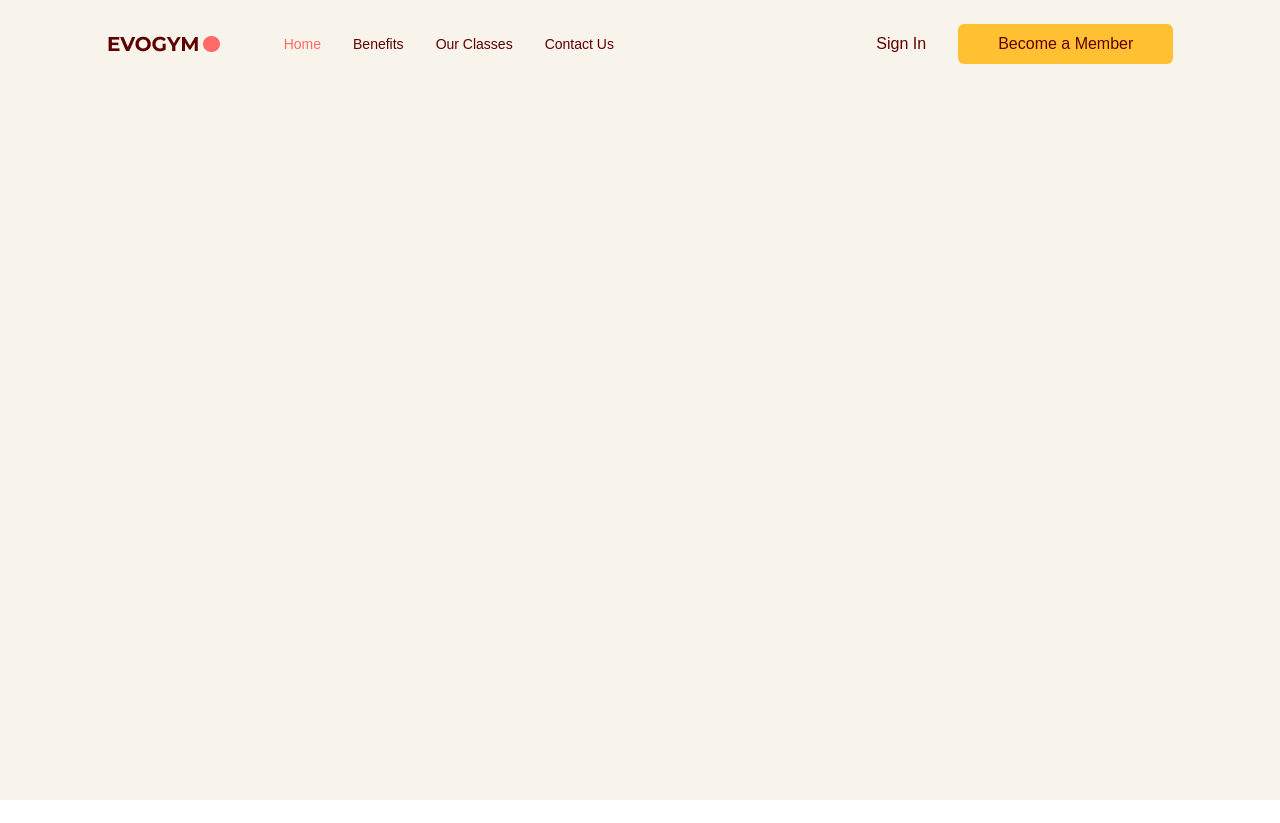
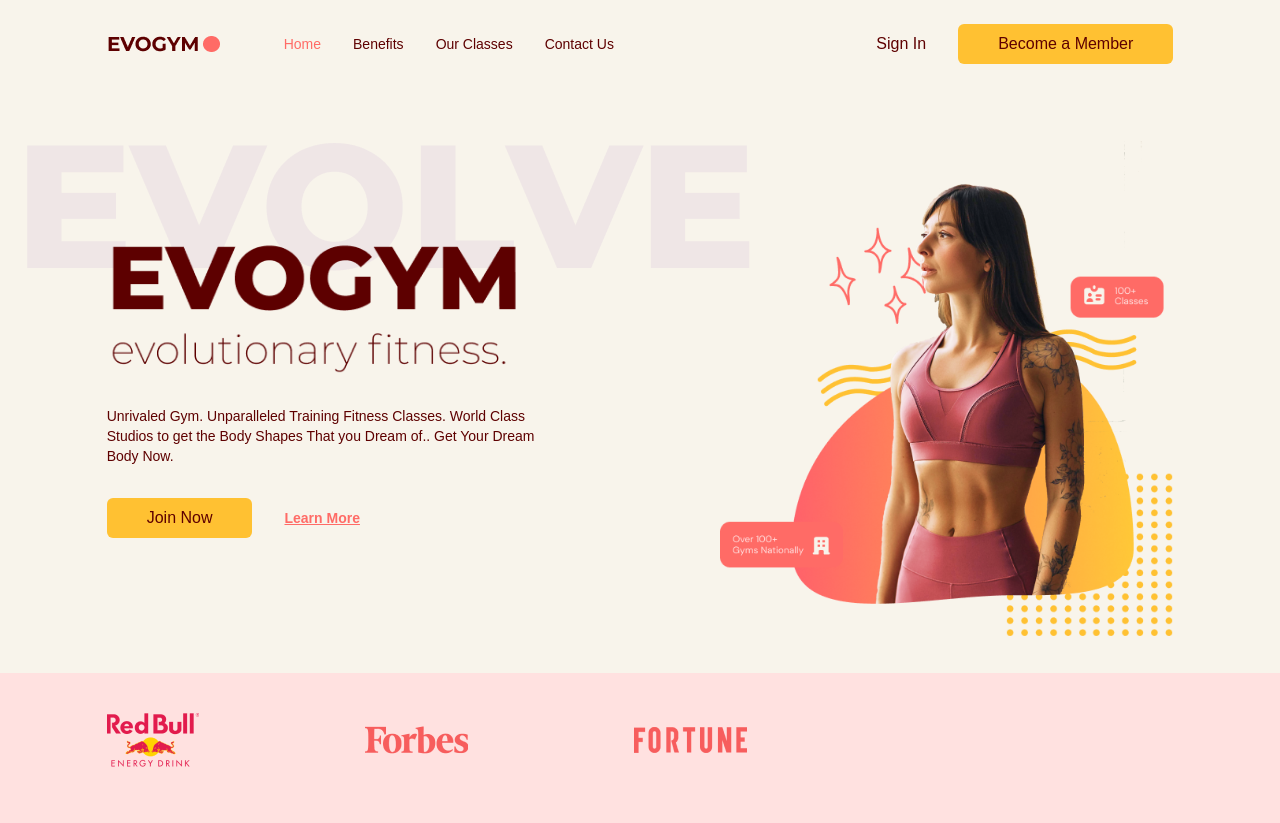
Before and after one commit to kawsar007/Fitness-Application, a React (Vite) app: page / in a window 1280 px wide. Before the commit the page ends 800 px from the top, so only its background shows below. Built offline with nearby package versions, Linux system fonts and the light colour scheme.

Commit message:
Create Home Page

```diff
--- a/src/App.tsx
+++ b/src/App.tsx
@@ -1,5 +1,6 @@
 import { useEffect, useState } from 'react'
 import './App.css'
+import Home from './scenes/home';
 import Navbar from './scenes/navbar'
 import { SelectedPage } from './shared/types';
 
@@ -22,6 +23,7 @@
   return (
     <div className="app bg-gray-20">
       <Navbar isTopOfPage={isTopOfPage} selectedPage={selectedPage} setSelectedPage={setSelectedPage} />
+      <Home setSelectedPage={setSelectedPage}/>
     </div>
   )
 }
--- /dev/null
+++ b/src/scenes/home/index.tsx
@@ -0,0 +1,103 @@
+import { SelectedPage } from "@/shared/types";
+import useMediaQuery from "@/hooks/useMediaQuery";
+import ActionButton from "@/shared/ActionButton";
+import HomePageText from "@/assets/HomePageText.png";
+import SponsorRedBull from "@/assets/SponsorRedBull.png";
+import SponsorForbes from "@/assets/SponsorForbes.png";
+import SponsorFortune from "@/assets/SponsorFortune.png";
+import HomePageGraphic from "@/assets/HomePageGraphic.png";
+import AnchorLink from "react-anchor-link-smooth-scroll";
+import { motion } from "framer-motion";
+
+type Props = {
+    setSelectedPage: (value: SelectedPage) => void;
+}
+
+const Home = ({ setSelectedPage }: Props) => {
+    const isAboveMediumScreens = useMediaQuery("(min-width:1060px)");
+
+    return <section
+        id="home"
+        className="gap-16 bg-gray-20 py-10 md:h-full md:pb-0"
+    >
+        {/* IMAGE AND MAIN HEADER */}
+        <motion.div
+            className="md:flex mx-auto w-5/6 items-center justify-center md:h-5/6"
+            onViewportEnter={() => setSelectedPage(SelectedPage.Home)}
+        >
+            {/* MAIN HEADER */}
+            <div className="z-10 mt-32 md:basis-3/5">
+                {/* HEADINGS */}
+                <motion.div
+                    className="md:-mt-20"
+                    initial="hidden"
+                    whileInView="visible"
+                    viewport={{ once: true, amount: 0.5 }}
+                    transition={{ duration: 0.5 }}
+                    variants={{
+                        hidden: { opacity: 0, x: -50 },
+                        visible: { opacity: 1, x: 0 }
+                    }}
+                >
+                    <div className="relative">
+                        <div className="before:absolute before:-top-20 before:-left-20 before:z-[-1] md:before:content-evolvetext">
+                            <img alt="home-page-text" src={HomePageText} />
+                        </div>
+                    </div>
+
+                    <p className="mt-8 text-sm">
+                        Unrivaled Gym. Unparalleled Training Fitness Classes. World Class
+                        Studios to get the Body Shapes That you Dream of.. Get Your Dream
+                        Body Now.
+                    </p>
+                </motion.div>
+
+                {/* ACTIONS */}
+                <motion.div
+                    className="mt-8 flex items-center gap-8"
+                    initial="hidden"
+                    whileInView="visible"
+                    viewport={{ once: true, amount: 0.5 }}
+                    transition={{ delay: 0.2, duration: 0.5 }}
+                    variants={{
+                        hidden: { opacity: 0, x: -50 },
+                        visible: { opacity: 1, x: 0 }
+                    }}
+                >
+                    <ActionButton setSelectedPage={setSelectedPage}>
+                        Join Now
+                    </ActionButton>
+                    <AnchorLink
+                        className="text-sm font-bold text-primary-500 underline hover:text-secondary-500"
+                        onClick={() => setSelectedPage(SelectedPage.ContactUs)}
+                        href={`#${SelectedPage.ContactUs}`}
+                    >
+                        <p>Learn More</p>
+                    </AnchorLink>
+                </motion.div>
+
+            </div>
+
+            {/* IMAGE */}
+            <div className="flex basis-3/5 justify-center md:z-10
+                    md:ml-40 md:mt-16 md:justify-items-end">
+                <img alt="home-pageGraphic" src={HomePageGraphic} />
+            </div>
+        </motion.div>
+
+        {/* SPONSORS */}
+        {isAboveMediumScreens && (
+            <div className="h-[150px] w-full bg-primary-100 py-10">
+                <div className="mx-auto w-5/6">
+                    <div className="flex w-3/5 items-center justify-between gap-8">
+                        <img alt="redbull-sponsor" src={SponsorRedBull} />
+                        <img alt="forbes-sponsor" src={SponsorForbes} />
+                        <img alt="fortune-sponsor" src={SponsorFortune} />
+                    </div>
+                </div>
+            </div>
+        )}
+    </section>
+}
+
+export default Home;
```
